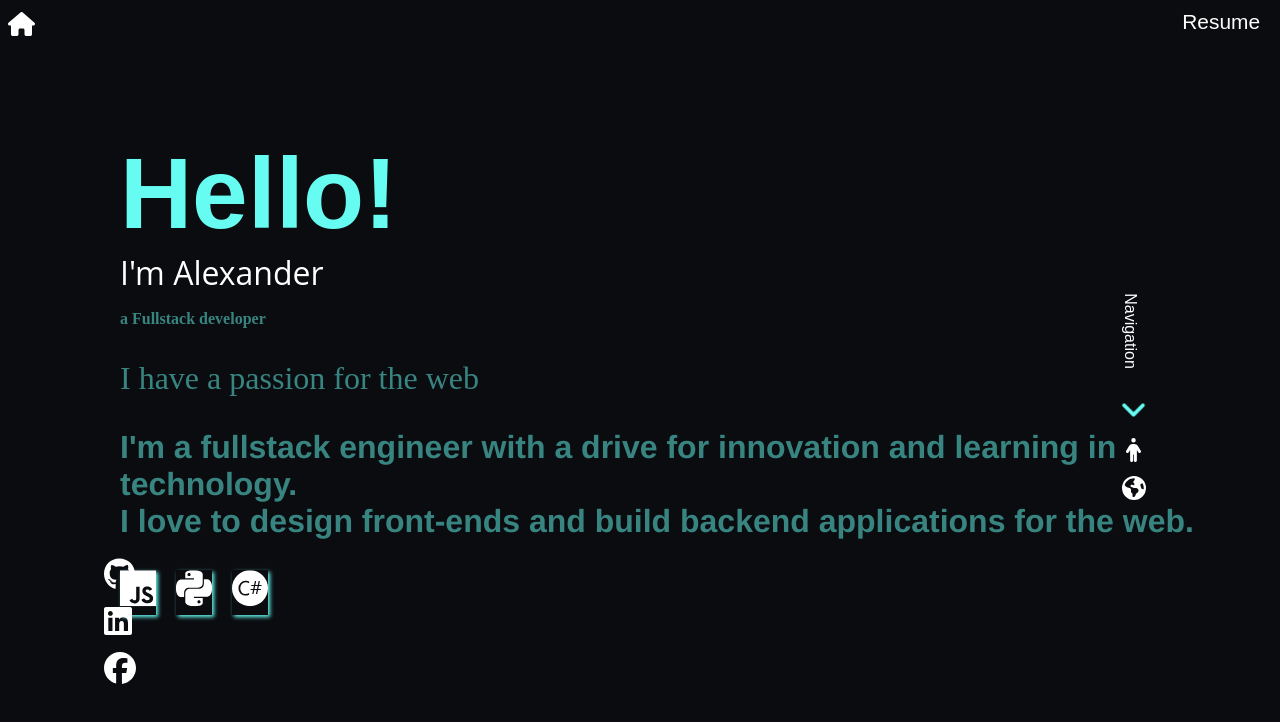
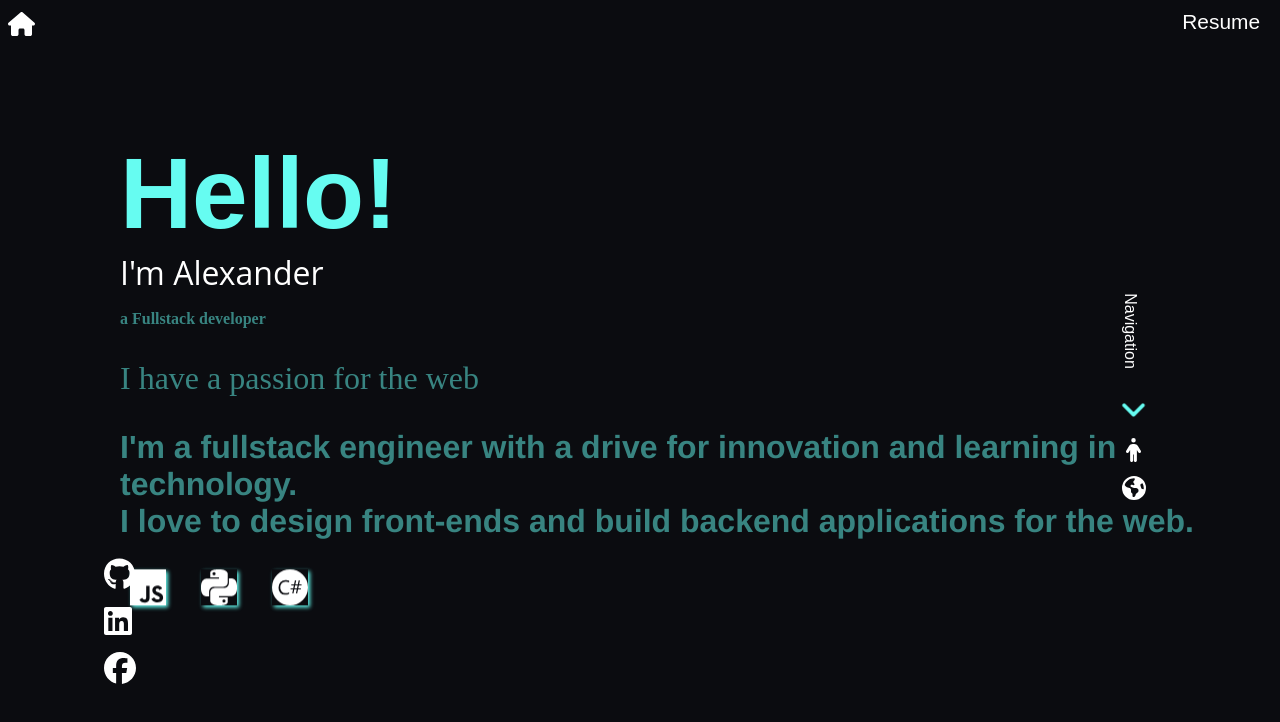
Before and after one commit to AlexanderEstrella/portfolio, a React (Create React App) app: page / in a window 1280 px wide. Shown: the top 722 px of the page. Built offline with nearby package versions, Linux system fonts and the light colour scheme.

Commit message:
remove usespring, used keyframes instead for softer landing

```diff
--- a/src/App.css
+++ b/src/App.css
@@ -277,19 +277,33 @@ li {
   }
 }
 
+@keyframes floatAnimation {
+
+  0%,
+  100% {
+    transform: translateY(0);
+  }
+
+  50% {
+    transform: translateY(-5px);
+  }
+}
+
 .Programminglangs {
   font-size: 1.5em;
   position: relative;
   left: 80px;
   display: flex;
   justify-content: flex-start;
-  gap:20px;
+  gap: 15px;
+}
 
-}
 .iconstyle {
   box-shadow: 2px 2px 4px #66FCF1;
+  margin: 0 10px;
+  display: inline-block;
+  animation: floatAnimation 2s ease-in-out infinite;
 }
-
 /* About me */
 #aboutme {
   padding: 10%;
--- a/src/Pages/Home.js
+++ b/src/Pages/Home.js
@@ -14,17 +14,6 @@ const Home = () => {
   useEffect(() => {
     shiftName();
   }, []);
-
-  const props = useSpring({
-    from: { transform: "translateY(0px)" },
-    to: { transform: "translateY(-5px)" },
-    config: {
-      duration: 4000,
-      reset: false,
-      reverse: false,
-    },
-    loop: true,
-  });
 
   function shiftName() {
     const nameElement = document.getElementsByClassName("subheading")[0];
@@ -62,15 +51,9 @@ const Home = () => {
         the web.
       </p>
       <div className="Programminglangs">
-        <animated.div className="iconstyle" style={props}>
-          <SiJavascript />
-        </animated.div>
-        <animated.div className="iconstyle" style={props}>
-          <SiPython />
-        </animated.div>
-        <animated.div className="iconstyle" style={props}>
-          <SiCsharp />
-        </animated.div>
+        <SiJavascript className="iconstyle" />
+        <SiPython className="iconstyle" />
+        <SiCsharp className="iconstyle" />
       </div>
       <ul className="socials">
         <li>
```
